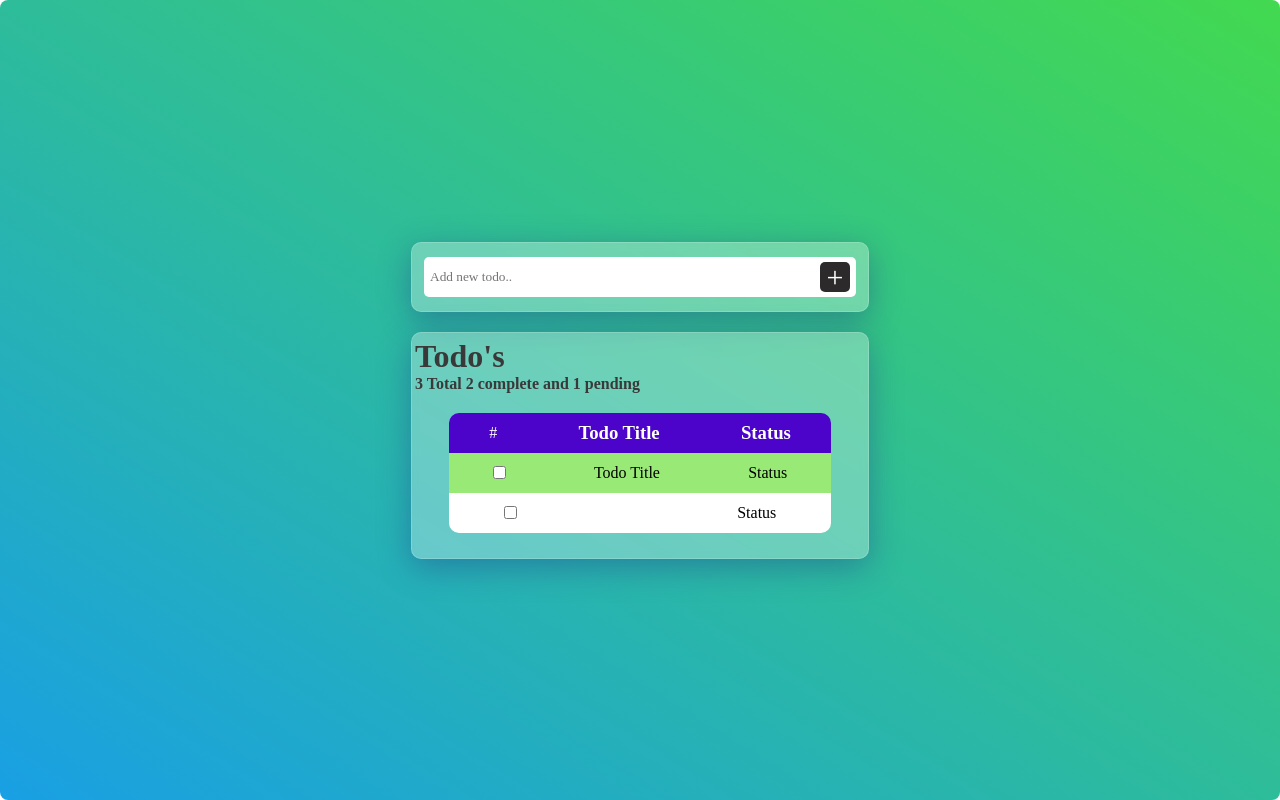
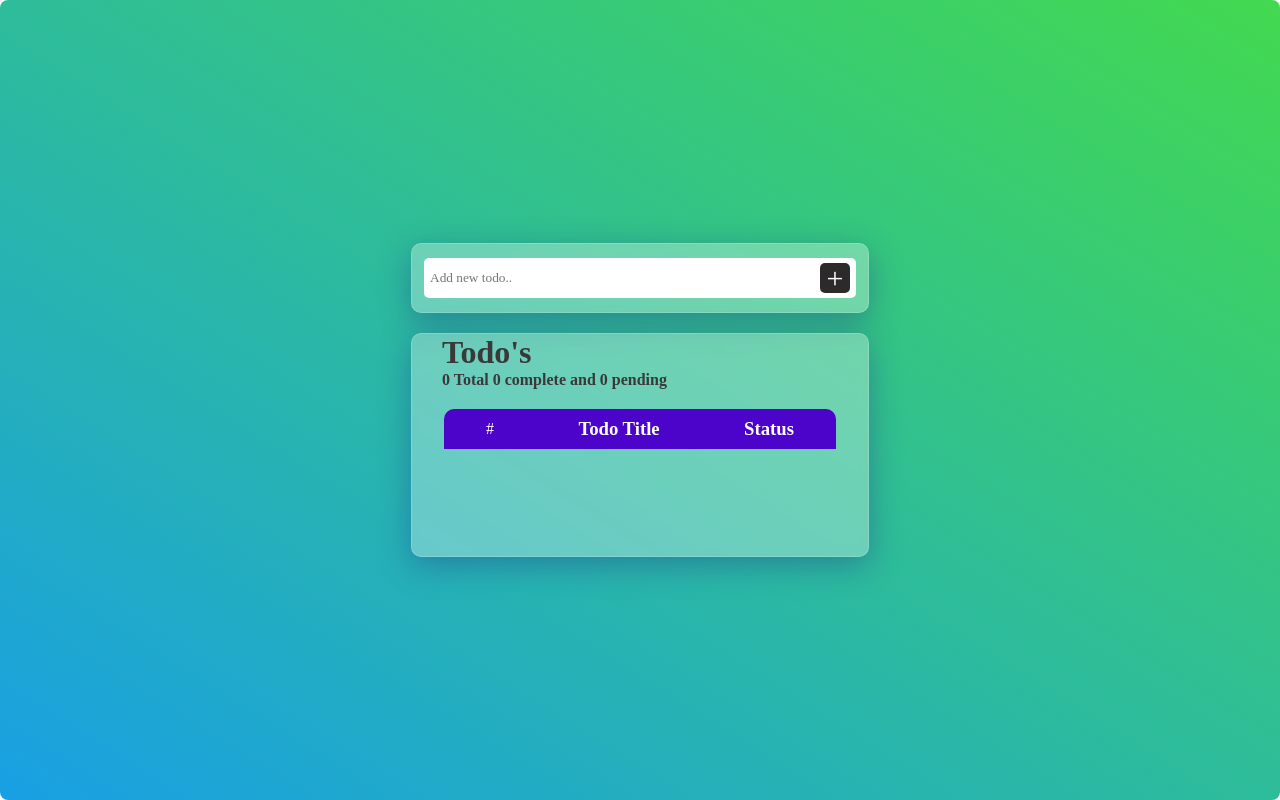
Before and after one commit to Coldcolin/new-todo-app, a React (Vite) app: page / in a window 1280 px wide. Built offline with nearby package versions, Linux system fonts and the light colour scheme.

Commit message:
added features

```diff
--- a/src/App.css
+++ b/src/App.css
@@ -26,7 +26,7 @@
 }
 .todo {
   width: 60%;
-  height:70px;
+  min-height:70px;
   background-color:cornflowerblue;
   display:flex;
   align-items:center;
@@ -59,11 +59,12 @@
   margin-left: 10px;
   justify-content: center;
   align-items: center;
+  cursor: pointer;
 }
 .card_holder{
   min-height:40%;
   width:60%;
-  padding:5px;
+  /* padding:5px; */
   background: rgba( 255, 255, 255, 0.3 );
   box-shadow: 0 8px 32px 0 rgba( 31, 38, 135, 0.37 );
   backdrop-filter: blur( 3.5px );
@@ -72,7 +73,7 @@
   border: 1px solid rgba( 255, 255, 255, 0.18 );
   display: flex;
   flex-direction: column;
-  justify-content: center;
+  /* justify-content: center; */
   align-items: center;
 }
 
@@ -87,8 +88,13 @@
 }
 
 .top{
+  display: flex;
+  flex-direction: column;
+  justify-content: center;
+  /* align-items: center; */
+  width: 87%;
   color: rgb(58, 57, 57);
-  margin-left: -225px;
+  /* margin-left: -225px; */
 }
 .top p{
   font-weight: 600;
@@ -97,8 +103,12 @@
 .card{
   display: flex;
   flex-direction: column;
+  justify-content: center;
+  align-items: center;
   padding: 20px;
   width: 95%;
+  min-height: 0px;
+  /* overflow-y: scroll; */
 }
 .heading{
   display: flex;
@@ -111,22 +121,55 @@
   border-radius: 10px 10px 0 0;
   outline: none;
 }
+.task-holder{
+  display: flex;
+  flex-direction: column;
+  width: 100%;
+  min-height: 0px;
+  border-radius: 0 0 10px 10px;
+  overflow-y: scroll;
+}
 .tasks{
   display: flex;
-  width: 100%;
-  height: 40px;
   justify-content: space-around;
-  align-items: center;
-  background: rgb(152, 233, 117);
+  min-height: 30px;
+  max-height: 30px;
+  background: #98e975;
   outline: none;
 }
+/* .tasks input p{
+  flex: 1;
+} */
 .tasks1{
   display: flex;
-  width: 100%;
-  height: 40px;
+  max-height: 40px;
   justify-content: space-around;
-  align-items: center;
   background: white;
-  border-radius: 0 0 10px 10px;
+  border-bottom: 0.01px solid grey;
   outline: none;
 }
+.todo-text{
+  max-width: 60%;
+  overflow-y: scroll;
+}
+
+/* width */
+::-webkit-scrollbar {
+  width: 7px;
+}
+
+/* Track */
+::-webkit-scrollbar-track {
+  background: #f1f1f1;
+}
+
+/* Handle */
+::-webkit-scrollbar-thumb {
+  border-radius: 3px;
+  background:  rgb(152, 233, 117);
+}
+
+/* Handle on hover */
+::-webkit-scrollbar-thumb:hover {
+  background: #555;
+}
--- a/src/App.jsx
+++ b/src/App.jsx
@@ -1,14 +1,36 @@
 import Card  from './Card.jsx';
-import React, {useRef, useState} from "react";
+import React, {useRef, useState, useReducer, useEffect} from "react";
 import "./App.css";
-// import Card from './Card.jsx'
+
+const initialState=[];
+
+const reducer=(todo, actions)=>{
+  switch(actions.type){
+    case("create"):
+      return [...todo, { id: actions.payload.id + 1, title: actions.payload.title, checked: false}]
+    case("toggle"):
+      return todo.map((i)=> i.id === actions.payload.id? {...i, checked: !i.checked}: {...i})
+    default:
+      return todo
+  }
+}
+
+
 function App() {
   const [val, setVal] = useState("")
+  const [todo, dispatch] = useReducer(reducer, initialState)
   const inputRef = useRef('')
 
   const handleChange=()=>{
     setVal(inputRef.current.value)
   }
+
+  const addTodo=()=>{
+    dispatch({type: "create", payload:{id: todo.length ,title: val}})
+  }
+  // useEffect(() => {
+  //   console.log(todo)
+  // }, [todo])
 
 
   return (
@@ -16,11 +38,11 @@ function App() {
       <div className="app-wrap2">
         <div className="todo">
           <div className="input-holder">
-            <input ref={inputRef} className="place" placeholder="Add new todo.." />
-            <button onClick={handleChange} className="add">+</button>
+            <input ref={inputRef} className="place" placeholder="Add new todo.." onChange={handleChange}/>
+            <button onClick={addTodo} className="add">+</button>
           </div>
         </div>
-        <Card input={val}    />
+        <Card todo={todo} dispatch={dispatch} />
       </div>
     </div>
   );
--- a/src/Card.jsx
+++ b/src/Card.jsx
@@ -1,13 +1,22 @@
+import React, {useEffect, useState} from "react";
 
-import React, {useRef} from "react";
-export default function Card({input}) {
+export default function Card({todo, dispatch}) {
+  const [count, setCounter] = useState([]);
 
+  const completeCheck=()=>{
+    const complete = todo?.filter((i)=> i.checked === true );
+    setCounter(complete)
+  }
 
+  useEffect(()=>{
+    completeCheck()
+  },[todo])
 
-  return <div className="card_holder">
+  return (
+      <div className="card_holder">
         <div className="top">
           <h1>Todo's</h1>
-            <p>3 Total 2 complete and 1 pending</p>
+          <p>{todo.length} Total {count.length} complete and {todo.length - count.length} pending</p>
         </div>
         <div className="card">
           <div className="heading">
@@ -15,16 +24,18 @@ export default function Card({input}) {
             <h3>Todo Title</h3>
             <h3>Status</h3>
           </div>
-            <div className="tasks">
-              <input type="checkbox" />
-              <p>Todo Title</p>
-              <p>Status</p>
+          <div className="task-holder">
+            {
+              todo?.map((item)=>(
+                <div key={item.id} className="tasks1" style={{backgroundColor: item.checked? "#98e975": "#fff"}}>
+                  <input type="checkbox" onChange={()=>{dispatch({type: "toggle", payload:{id: item.id}})}}/>
+                  <p className="todo-text">{item.title}</p>
+                  {<p>{item.checked? "completed": "pending"}</p>}
                 </div>
-            <div className="tasks1">
-              <input type="checkbox" />
-              <p>{input}</p>
-              <p>Status</p>
+              ))
+            }
           </div>
         </div>
-        </div>;
+      </div>
+  )
 }
```
Lines whose indentation alone changed are shown as unchanged.
